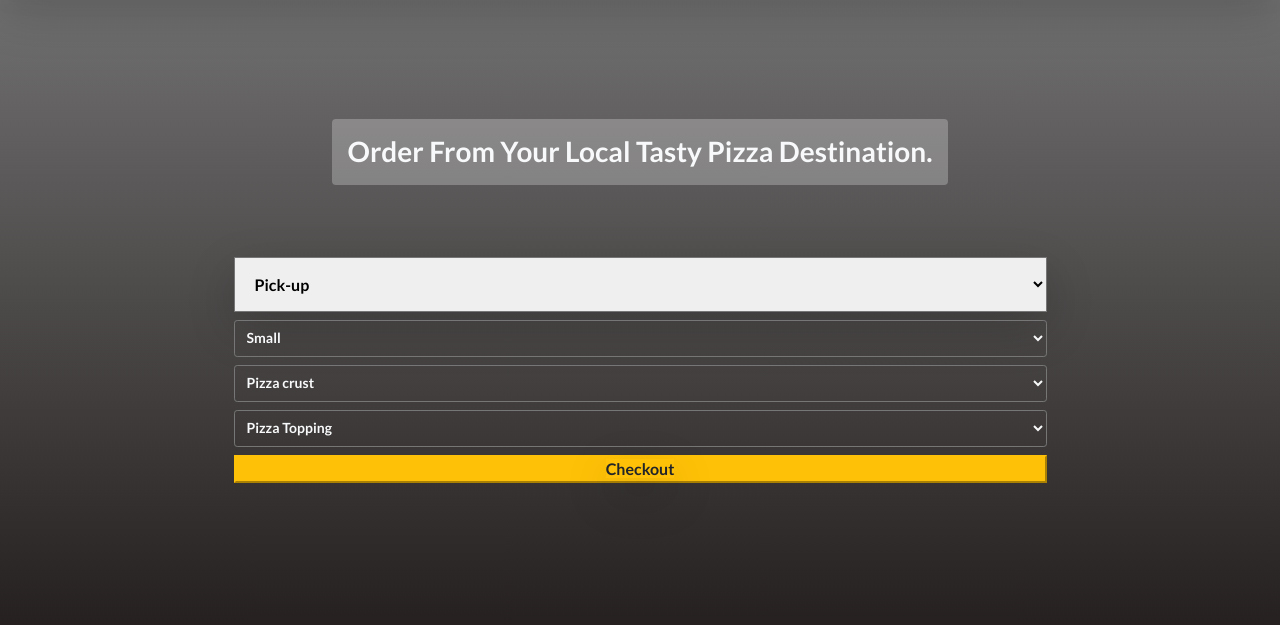
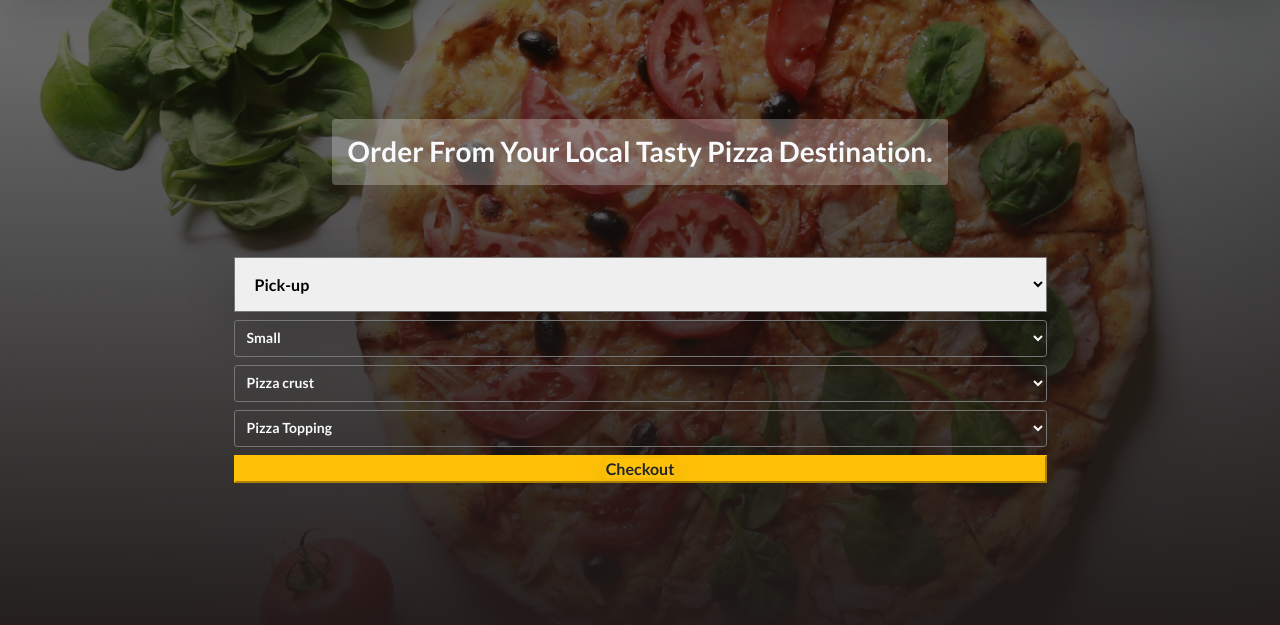
Before and after one commit to moemaair/Pizza-Express, a plain HTML site: page index.html in a window 1280 px wide. Shown: the part 119-744 px from the top of the page. Drawn offline with nearby package versions, Linux system fonts and the light colour scheme; the site is published under a folder, as on GitHub Pages, so addresses that start at the root find nothing.

Commit message:
updated styles.css

```diff
--- a/styles.css
+++ b/styles.css
@@ -17,7 +17,7 @@ font-family: 'Roboto', sans-serif;
   height: 100vh;
   background-image:
   linear-gradient(to top, rgb(31, 25, 25), rgba(0,0,0,50%)),
-  url('/pexels-pixabay-208537.jpg');
+  url('pexels-pixabay-208537.jpg');
   background-size: cover;
   background-position: center;
 
```
